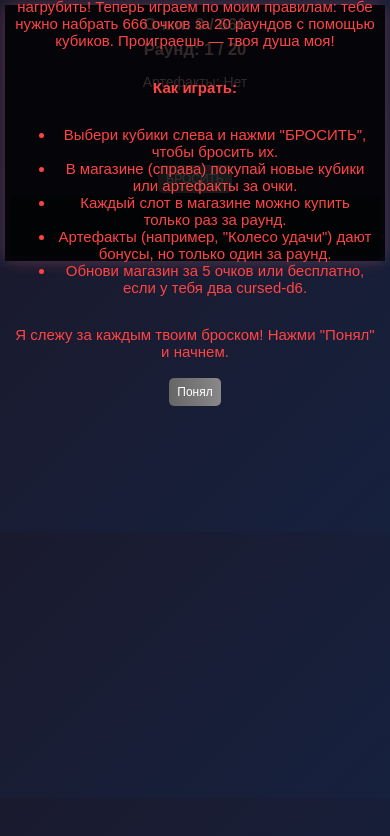
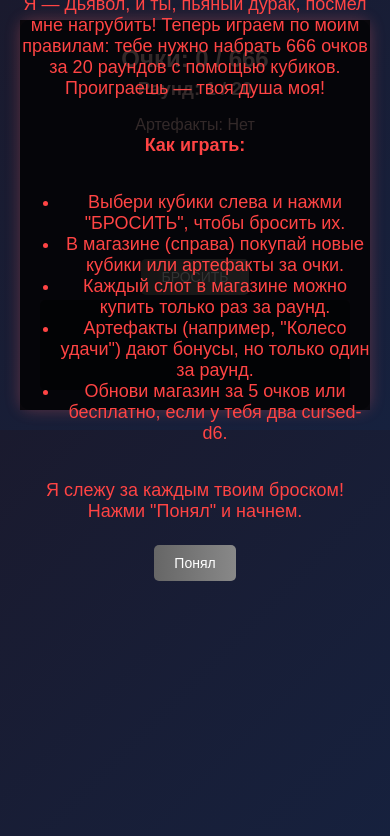
Before and after one commit to QuillishMorrison/EvilDices, a plain HTML site: page index.html in a window 390 px wide. Drawn offline with Linux system fonts and the light colour scheme.

Commit message:
Update index.html
undo style

```diff
--- a/index.html
+++ b/index.html
@@ -9,13 +9,6 @@
     <meta name="apple-mobile-web-app-status-bar-style" content="black-translucent">
     <title>Потустороннее казино</title>
     <style>
-        html {
-            box-sizing: border-box;
-            font-size: 16px;
-        }
-        *, *:before, *:after {
-            box-sizing: inherit;
-        }
         body {
             font-family: 'Arial', sans-serif;
             background: linear-gradient(135deg, #1a1a2e, #16213e);
@@ -26,6 +19,7 @@
             overflow-x: hidden;
             transition: background 0.5s;
         }
+
         #game-container {
             max-width: 900px;
             margin: 0 auto;
@@ -35,6 +29,7 @@
             box-shadow: 0 0 15px rgba(255, 100, 100, 0.3);
             position: relative;
         }
+
         #dice-area,
         #shop-area,
         #roll-result {
@@ -45,6 +40,7 @@
             flex-wrap: wrap;
             min-height: 80px;
         }
+
         .dice,
         .result-dice {
             width: 70px;
@@ -62,30 +58,62 @@
             white-space: nowrap;
             text-overflow: ellipsis;
         }
+
         .dice:hover,
         .result-dice:hover {
             transform: scale(1.1);
             box-shadow: 0 0 10px rgba(255, 100, 100, 0.5);
         }
-        .d6 { background-color: #4a90e2; }
-        .cursed-d6 { background-color: #ff4444; }
-        .d8 { background-color: #ffcc00; }
-        .d12 { background-color: #00cc00; }
-        .d20 { background-color: #cc00cc; }
-        .artifact { background-color: #888; }
+
+        .d6 {
+            background-color: #4a90e2;
+        }
+
+        .cursed-d6 {
+            background-color: #ff4444;
+        }
+
+        .d8 {
+            background-color: #ffcc00;
+        }
+
+        .d12 {
+            background-color: #00cc00;
+        }
+
+        .d20 {
+            background-color: #cc00cc;
+        }
+
+        .artifact {
+            background-color: #888;
+        }
+
         .selected {
             border-color: #ff5555;
             box-shadow: 0 0 10px rgba(255, 255, 255, 0.7);
+            /* Контрастная обводка для cursed-d6 */
         }
+
         .rerollable {
             border-color: #ffaa00;
             animation: pulse 1s infinite;
         }
+
         @keyframes pulse {
-            0% { box-shadow: 0 0 5px #ffaa00; }
-            50% { box-shadow: 0 0 10px #ffaa00; }
-            100% { box-shadow: 0 0 5px #ffaa00; }
+            0% {
+                box-shadow: 0 0 5px #ffaa00;
+            }
+
+            50% {
+                box-shadow: 0 0 10px #ffaa00;
+            }
+
+            100% {
+                box-shadow: 0 0 5px #ffaa00;
+            }
         }
+
         .shop-item {
             width: 80px;
             height: 80px;
@@ -102,14 +130,17 @@
             font-size: 14px;
             transition: transform 0.2s, box-shadow 0.2s;
         }
+
         .shop-item:hover {
             transform: scale(1.1);
             box-shadow: 0 0 15px rgba(255, 215, 0, 0.6);
         }
+
         .shop-item.bought {
             opacity: 0.5;
             cursor: not-allowed;
         }
+
         button {
             padding: 10px 20px;
             margin: 5px;
@@ -121,23 +152,28 @@
             font-size: 14px;
             transition: background 0.3s;
         }
+
         button:hover {
             background: linear-gradient(90deg, #888, #aaa);
         }
+
         button:disabled {
             background: linear-gradient(90deg, #444, #555);
             cursor: not-allowed;
         }
+
         #shop-area,
         #roll-result {
             display: none;
         }
+
         #result {
             min-height: 60px;
             padding: 15px;
             background: rgba(0, 0, 0, 0.5);
             border-radius: 5px;
         }
+
         .tooltip {
             visibility: hidden;
             width: 220px;
@@ -156,24 +192,33 @@
             white-space: normal;
             font-size: 12px;
         }
+
         .dice:hover .tooltip,
         .shop-item:hover .tooltip,
         .result-dice:hover .tooltip {
             visibility: visible;
             opacity: 1;
         }
+
         #status {
             margin-bottom: 20px;
             color: #ffcccc;
         }
-        h2, h3 { margin: 5px 0; }
+
+        h2,
+        h3 {
+            margin: 5px 0;
+        }
+
         #shop-area .buy-btn {
             margin-top: 5px;
             width: 70px;
             padding: 5px;
             font-size: 12px;
         }
-        #tutorial-screen, #end-screen {
+
+        #tutorial-screen,
+        #end-screen {
             display: none;
             position: absolute;
             top: 0;
@@ -188,65 +233,16 @@
             z-index: 10;
             font-size: 18px;
         }
-        #tutorial-screen.show, #end-screen.show {
+
+        #tutorial-screen.show,
+        #end-screen.show {
             display: flex;
         }
+
         #devil-comment {
             margin-top: 10px;
             color: #ff5555;
             font-style: italic;
-        }
-        /* ---- Mobile ---- */
-        @media (max-width: 600px) {
-            body {
-                padding: 5px;
-            }
-            #game-container {
-                padding: 5px;
-                max-width: 100vw;
-                min-width: 0;
-                font-size: 14px;
-            }
-            #dice-area,
-            #shop-area,
-            #roll-result {
-                gap: 8px;
-                min-height: 40px;
-                margin: 12px 0;
-            }
-            .dice, .result-dice {
-                width: 46px;
-                height: 46px;
-                line-height: 46px;
-                font-size: 13px;
-                border-radius: 6px;
-            }
-            .shop-item {
-                width: 58px;
-                height: 58px;
-                font-size: 12px;
-                border-radius: 8px;
-                padding: 2px;
-            }
-            button, #shop-area .buy-btn {
-                padding: 7px 8px;
-                margin: 3px;
-                font-size: 12px;
-                border-radius: 5px;
-            }
-            .tooltip {
-                width: 180px;
-                font-size: 11px;
-                margin-left: -90px;
-                padding: 5px;
-            }
-            #tutorial-screen, #end-screen {
-                font-size: 15px;
-                padding: 10px;
-            }
-            h2, h3 {
-                font-size: 1.2em;
-            }
         }
     </style>
 </head>
```
